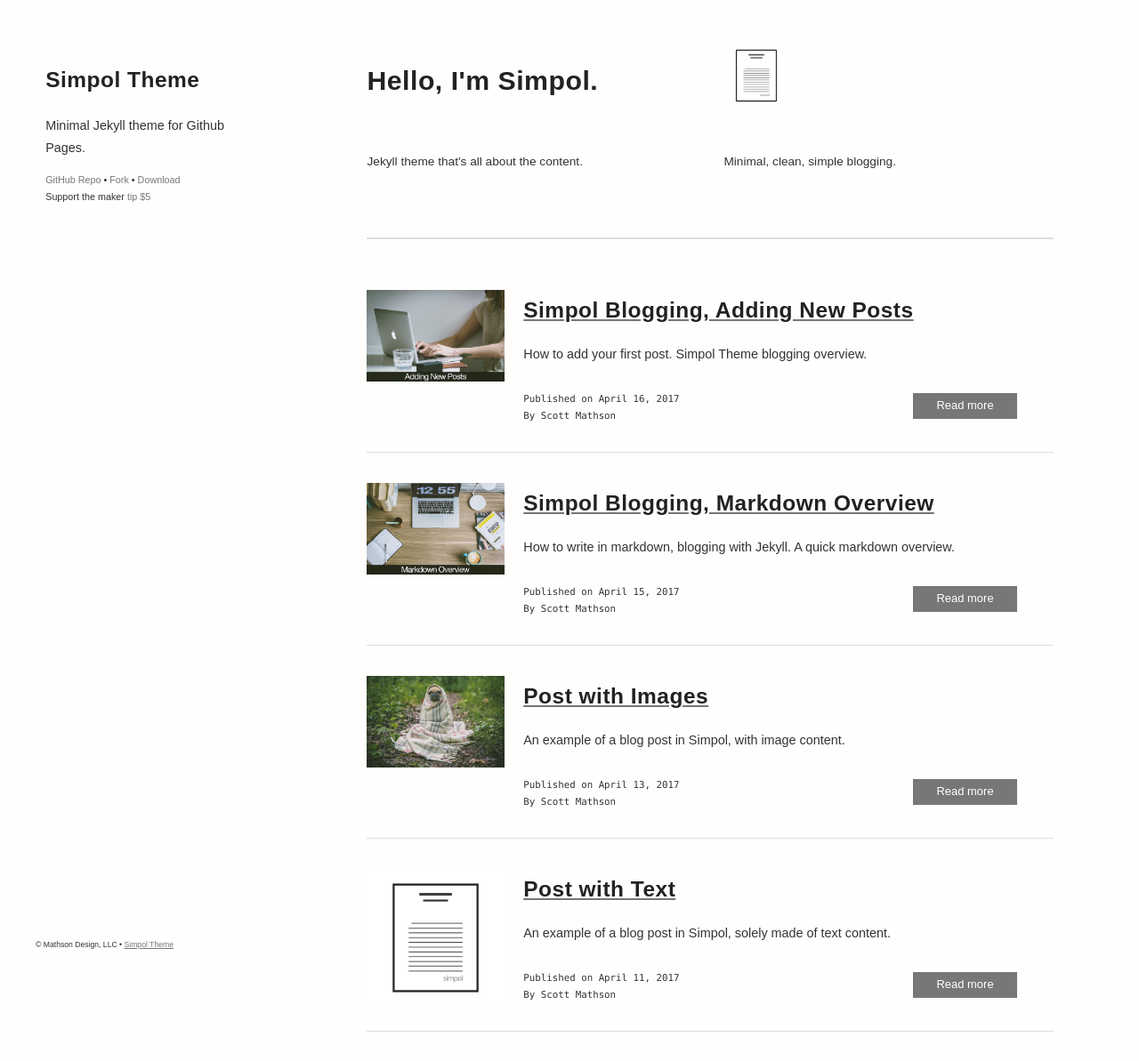
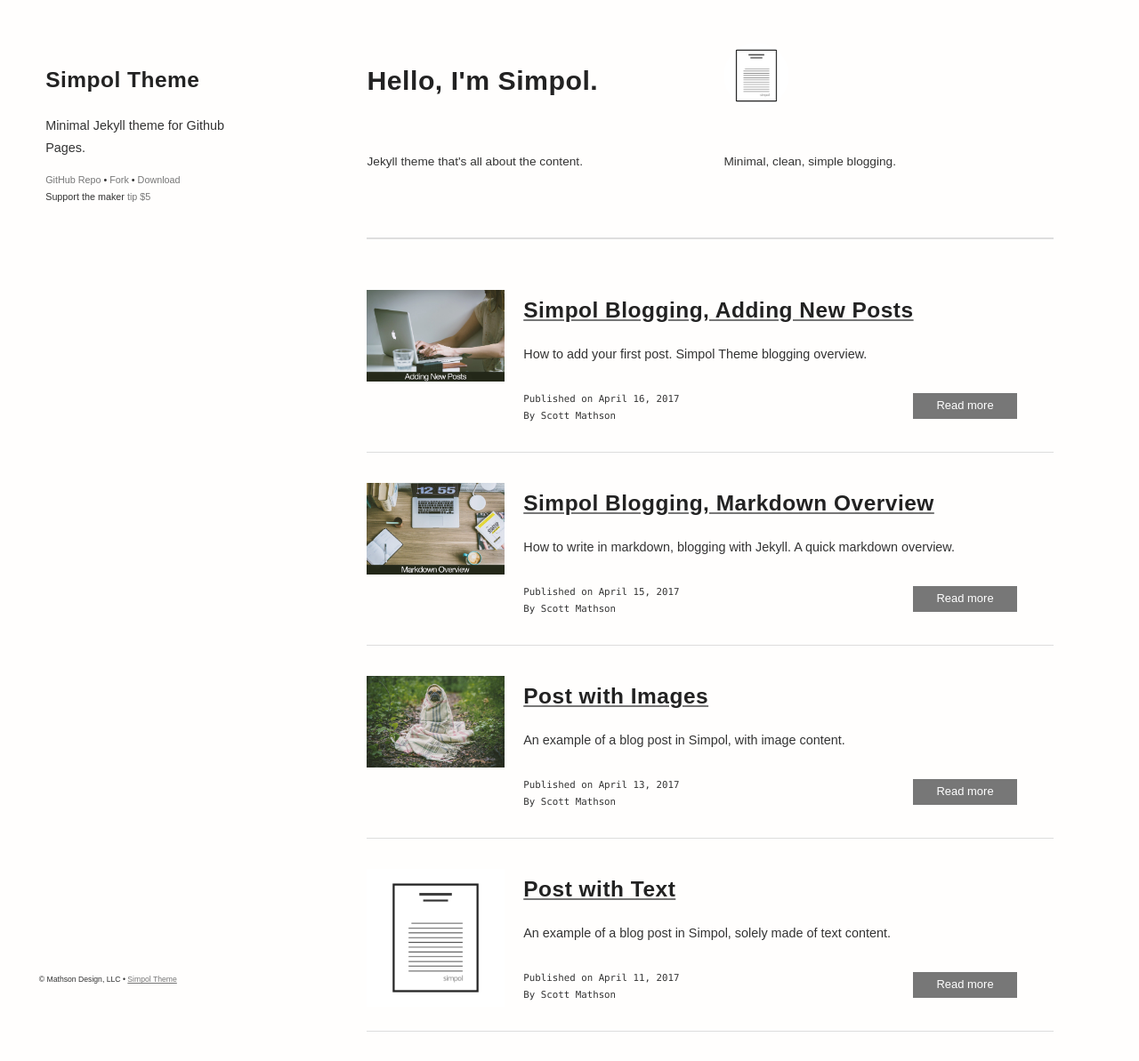
Before and after one commit to sunilkumarc/simpol-theme-jekyll, a Jekyll site: the page built from index.html, in a window 1280 px wide and 1193 px high. Shown: the whole window at 89% size. Built offline with Jekyll 4.4.1, drawn with Linux system fonts in a browser that asks for light colours; the list of posts is cut into pages by our own code.

Commit message:
minor CSS change to the footer on desktop, bumped down and over

```diff
--- a/css/main.css
+++ b/css/main.css
@@ -273,8 +273,8 @@ code {
 	footer {
 		float: left;
 	  position: fixed;
-	  top: 85vh;
-		padding: 2.5%;
+	  top: 88vh;
+		padding: 2.8%;
     width: auto;
 	}
   .lg-2-col {
```
